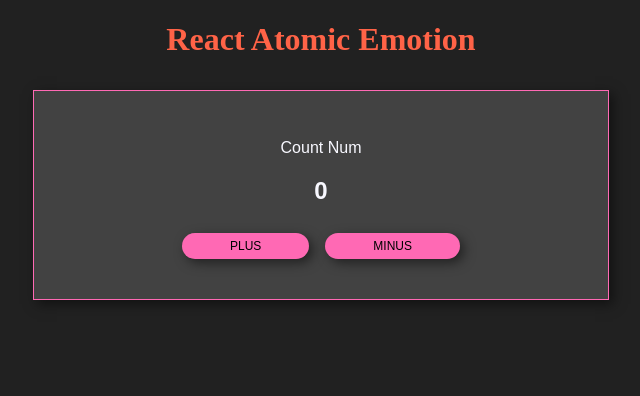
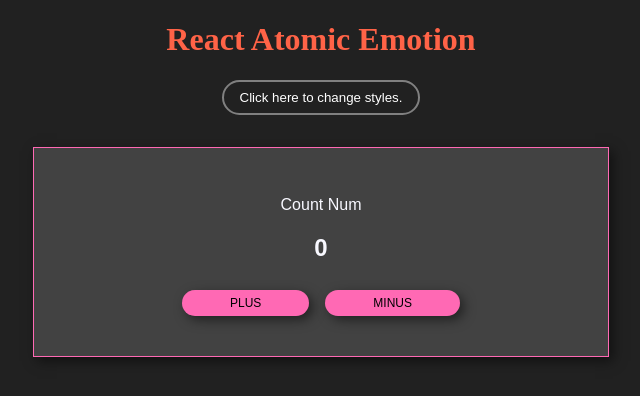
Before and after one commit to BoxPistols/React-Redux__Emotion-CSS__Atomic-Design, a React (Create React App) app: page / in a window 1280 px wide. Shown: the top 396 px of the page, without its empty margins (319-959 px from the left). Built offline with nearby package versions, Linux system fonts and the light colour scheme.

Commit message:
Add Click Toggle UseState

```diff
--- a/src/App.jsx
+++ b/src/App.jsx
@@ -1,11 +1,21 @@
+import { useState } from "react";
 import styled from "@emotion/styled";
 import { css } from "@emotion/css";
 import * as ui from "./AtomicDesign/Utility/ui";
 
 export const App = () => {
+  const [isSelected, setIsSelected] = useState(false);
+
   return (
-    <DivEmWrap>
+    <DivEmWrap bc>
       <h1 className={em_css__color}>React Atomic Emotion</h1>
+      {/* useState Toggle Style */}
+      <button
+        className={styles({ isSelected })}
+        onClick={() => setIsSelected(!isSelected)}
+      >
+        Click here to change styles.
+      </button>
     </DivEmWrap>
   );
 };
@@ -21,4 +31,21 @@ const em_css__color = css`
 const DivEmWrap = styled.div`
     ${ui.tx_center}
     /* ${ui.fx_center} */
-  `;
+    `;
+
+/* Toggle Style useState */
+const styles = ({ isSelected }) => css`
+  border: solid 2px gray;
+  padding: 8px 16px;
+  background: none;
+  border-radius: 24px;
+  color: white;
+  cursor: pointer;
+  transition: 0.2s;
+  ${isSelected === true &&
+  `
+    border-color: hotpink;
+    background-color: #413F42;
+    color: hotpink;
+  `}
+`;
```
